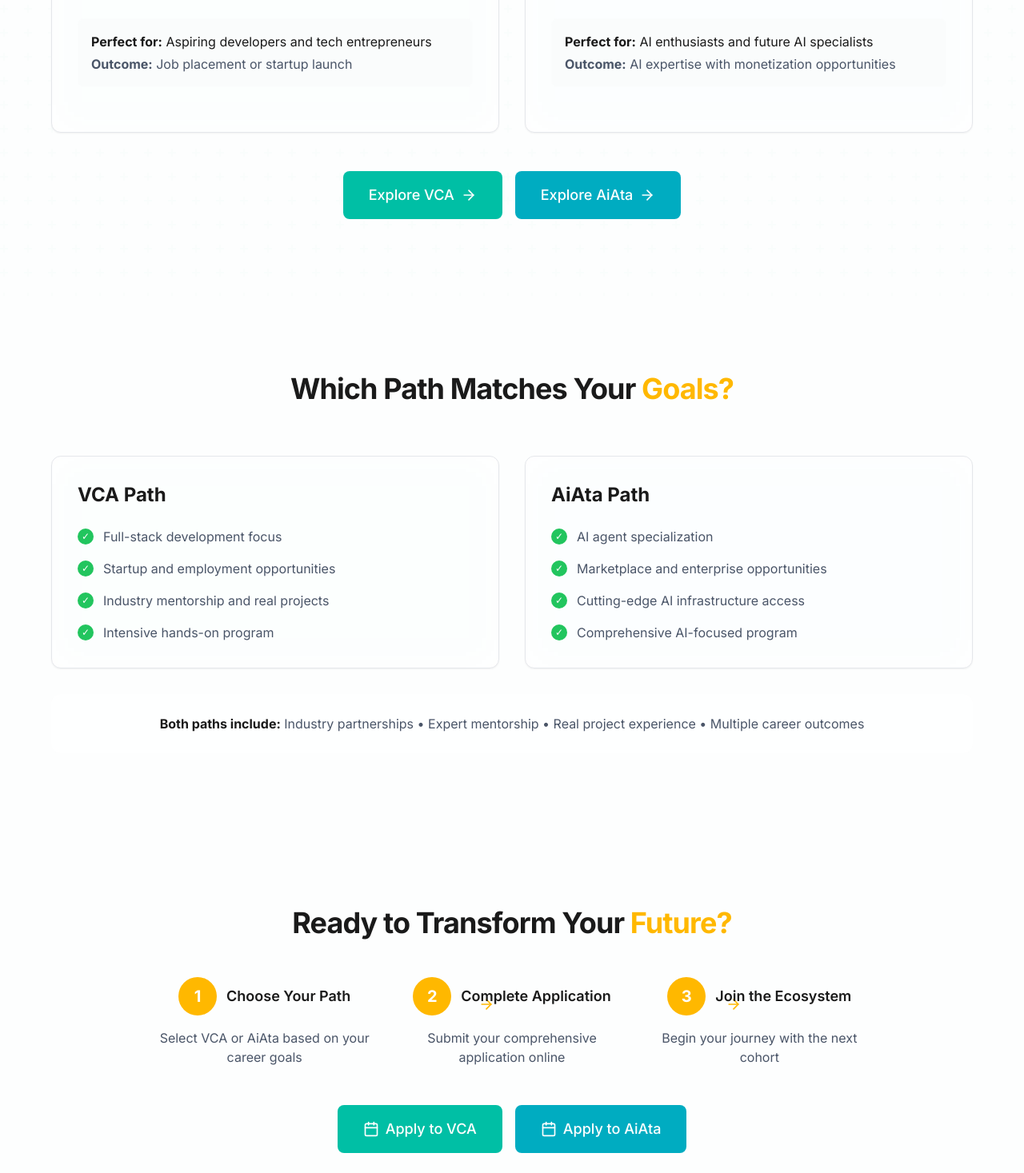
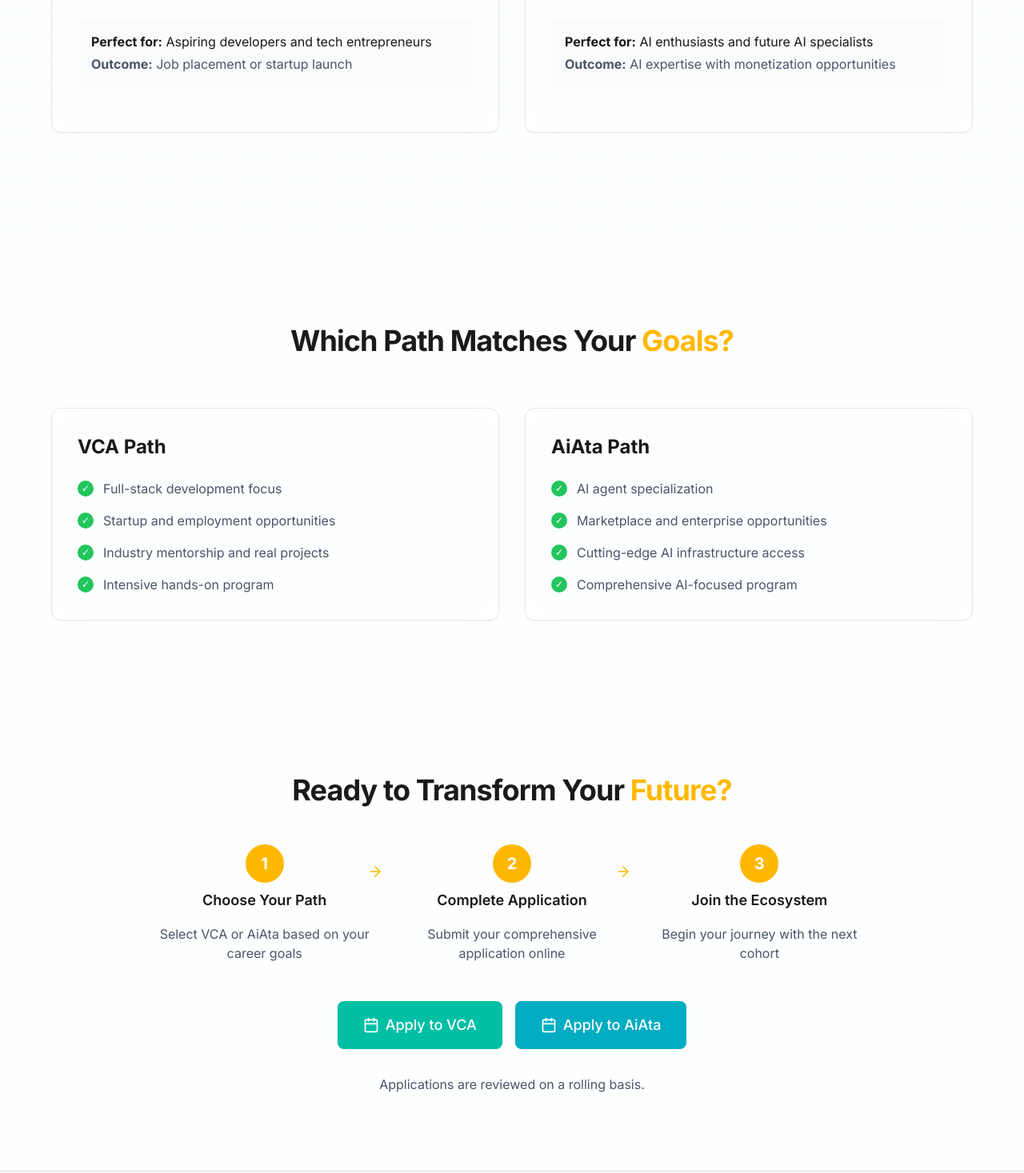
Before and after one commit to RaupscZAN/GARC-2, a React (Vite) app: page /academies in a window 1280 px wide. Shown: the part 2173-3640 px from the top of the page at 80% size. Built offline with nearby package versions, Linux system fonts and the light colour scheme.

Commit message:
Updated Academies.tsx

```diff
--- a/src/pages/Academies.tsx
+++ b/src/pages/Academies.tsx
@@ -213,28 +213,7 @@ const Academies: React.FC = () => {
             </motion.div>
           </div>
 
-          <div className="text-center">
-            <div className="flex flex-wrap justify-center gap-4">
-              <Button
-                variant="primary"
-                size="lg"
-                to="/apply/vca"
-                icon={<ArrowRight size={20} />}
-                iconPosition="right"
-              >
-                Explore VCA
-              </Button>
-              <Button
-                variant="secondary"
-                size="lg"
-                to="/apply/aiata"
-                icon={<ArrowRight size={20} />}
-                iconPosition="right"
-              >
-                Explore AiAta
-              </Button>
-            </div>
-          </div>
+
         </div>
       </Section>
 
@@ -248,7 +227,7 @@ const Academies: React.FC = () => {
             </h2>
           </div>
 
-          <div className="grid grid-cols-1 md:grid-cols-2 gap-8 mb-8">
+          <div className="grid grid-cols-1 md:grid-cols-2 gap-8">
             <Card className="p-8" glowColor="primary">
               <h3 className="text-2xl font-bold text-app-text mb-6">VCA Path</h3>
               <ul className="space-y-4">
@@ -287,12 +266,6 @@ const Academies: React.FC = () => {
               </ul>
             </Card>
           </div>
-
-          <div className="bg-background/60 backdrop-blur-sm border border-white/10 rounded-xl p-6 text-center">
-            <p className="text-app-text-muted">
-              <strong className="text-app-text">Both paths include:</strong> Industry partnerships • Expert mentorship • Real project experience • Multiple career outcomes
-            </p>
-          </div>
         </div>
       </Section>
 
@@ -330,18 +303,20 @@ const Academies: React.FC = () => {
                 transition={{ duration: 0.5, delay: index * 0.1 }}
                 className="relative"
               >
-                <div className="flex items-center justify-center mb-4">
-                  <div className="w-12 h-12 rounded-full bg-accent text-white font-bold text-xl flex items-center justify-center mr-3">
-                    {step.number}
+                <div className="flex flex-col items-center mb-4">
+                  <div className="flex items-center justify-center mb-2">
+                    <div className="w-12 h-12 rounded-full bg-accent text-white font-bold text-xl flex items-center justify-center">
+                      {step.number}
+                    </div>
                   </div>
-                  <h3 className="text-lg font-semibold text-app-text">{step.title}</h3>
-                  {index < 2 && (
-                    <div className="hidden md:block absolute top-6 left-full w-full">
-                      <ArrowRight size={20} className="text-accent mx-auto" />
-                    </div>
-                  )}
+                  <h3 className="text-lg font-semibold text-app-text text-center">{step.title}</h3>
                 </div>
-                <p className="text-app-text-muted">{step.description}</p>
+                <p className="text-app-text-muted text-center">{step.description}</p>
+                {index < 2 && (
+                  <div className="hidden md:flex absolute top-6 -right-4 w-8 justify-center">
+                    <ArrowRight size={20} className="text-accent" />
+                  </div>
+                )}
               </motion.div>
             ))}
           </div>
```
